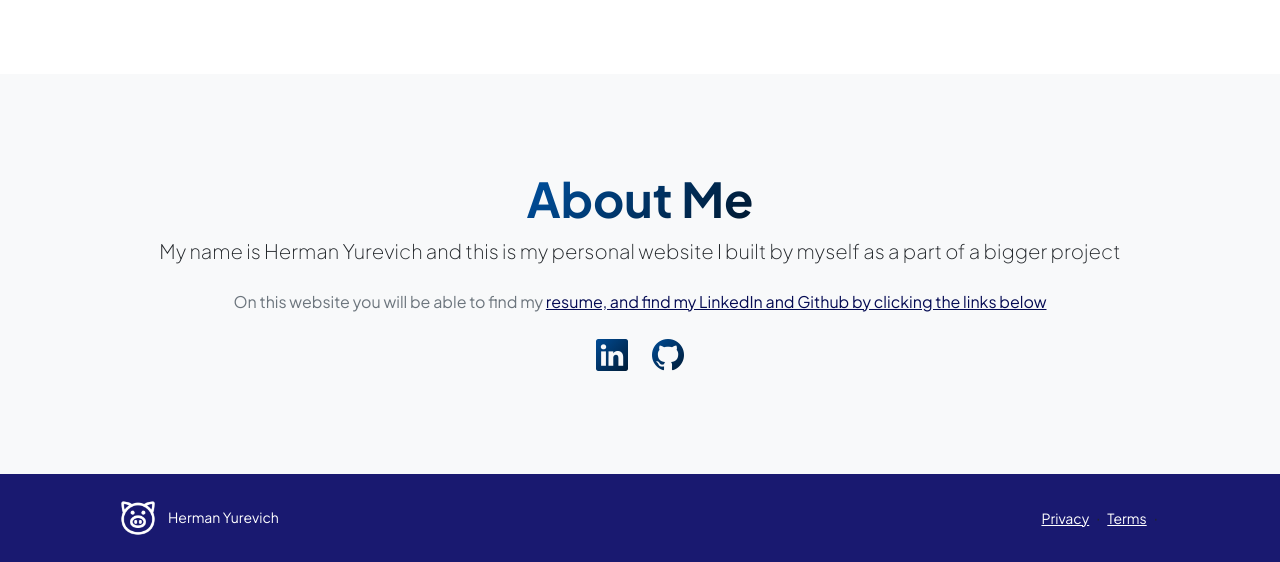
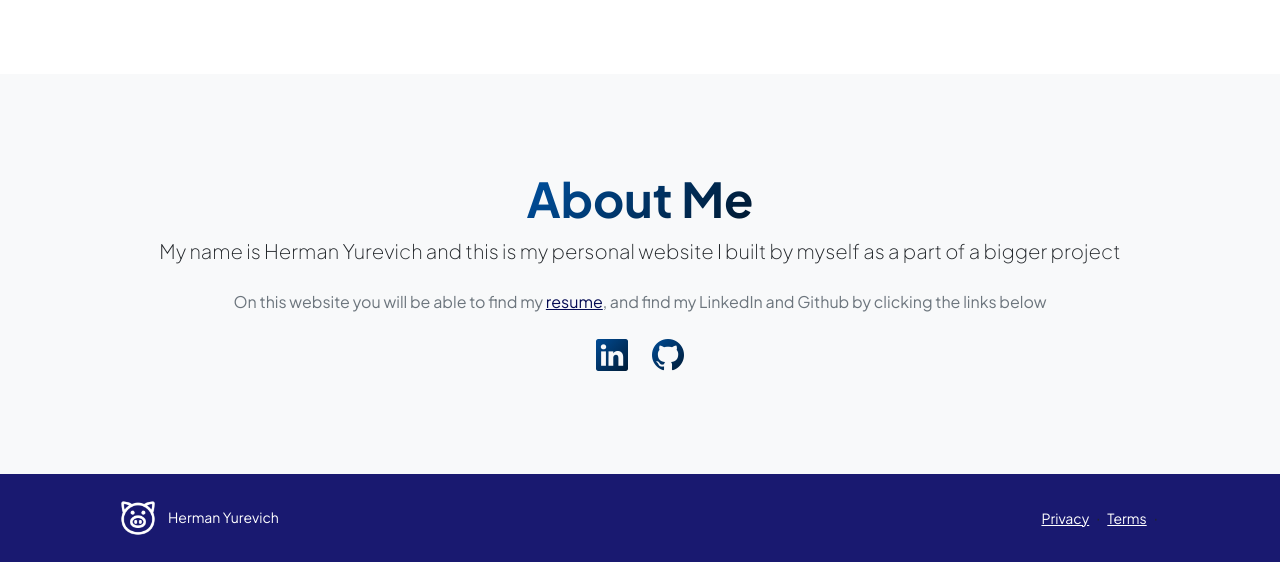
Before and after one commit to luposig/Personal-Website, a plain HTML site: page index.html in a window 1280 px wide. Shown: the part 901-1463 px from the top of the page. Drawn offline with nearby package versions, Linux system fonts and the light colour scheme; a script that the page names is missing.

Commit message:
Update index.html

```diff
--- a/index.html
+++ b/index.html
@@ -75,7 +75,7 @@
                         <div class="text-center my-5">
                             <h2 class="display-5 fw-bolder"><span class="text-gradient d-inline">About Me</span></h2>
                             <p class="lead fw-light mb-4">My name is Herman Yurevich and this is my personal website I built by myself as a part of a bigger project</p>
-                            <p class="text-muted">On this website you will be able to find my <a href="resume.html">resume, and find my LinkedIn and Github by clicking the links below</a>
+                            <p class="text-muted">On this website you will be able to find my <a href="resume.html">resume</a>, and find my LinkedIn and Github by clicking the links below
                             </p>
                             <div class="d-flex justify-content-center fs-2 gap-4">
                                 <a class="text-gradient" href="https://www.linkedin.com/in/herman-yurevich/"><i class="bi bi-linkedin"></i></a>
```
